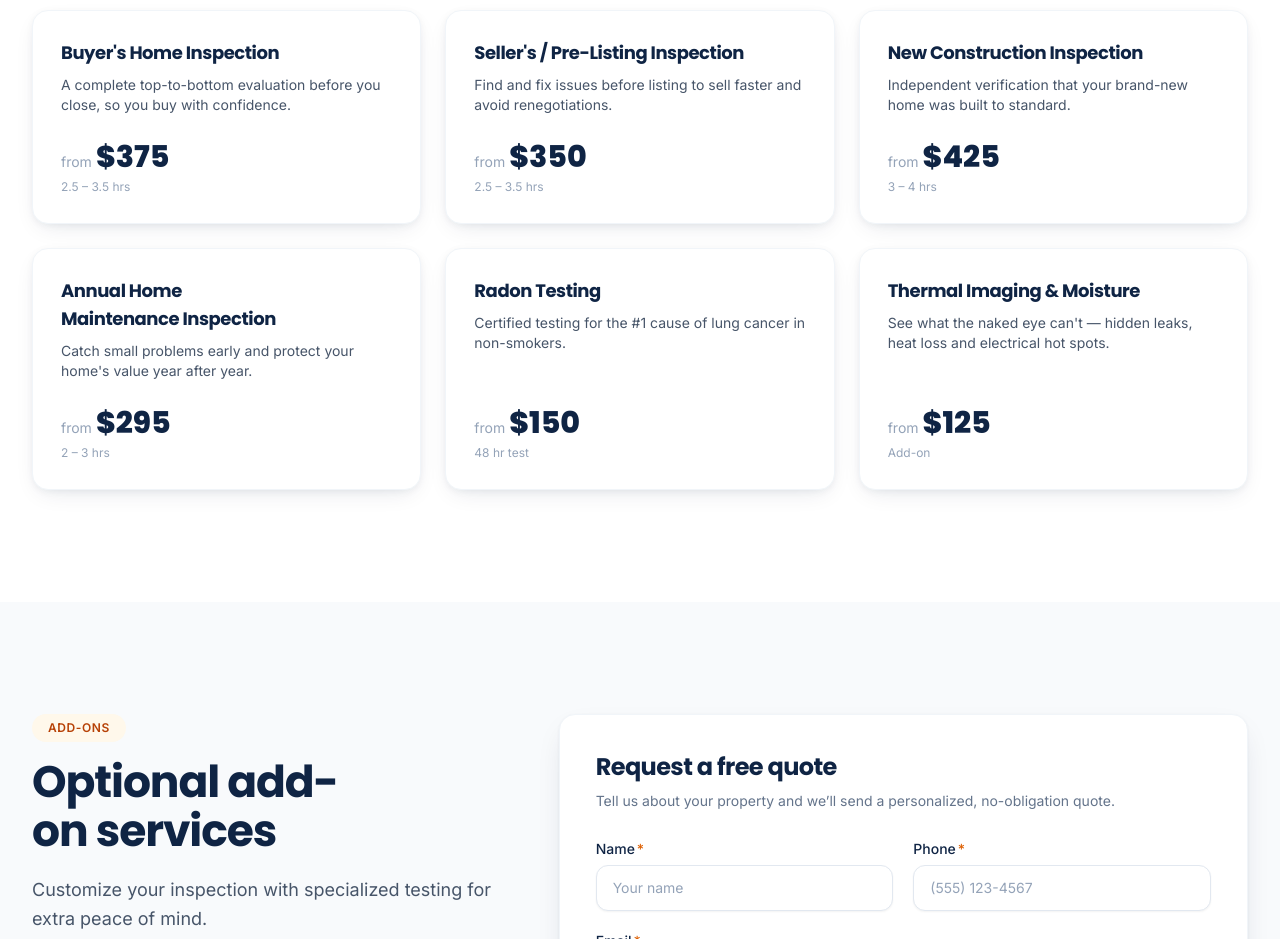
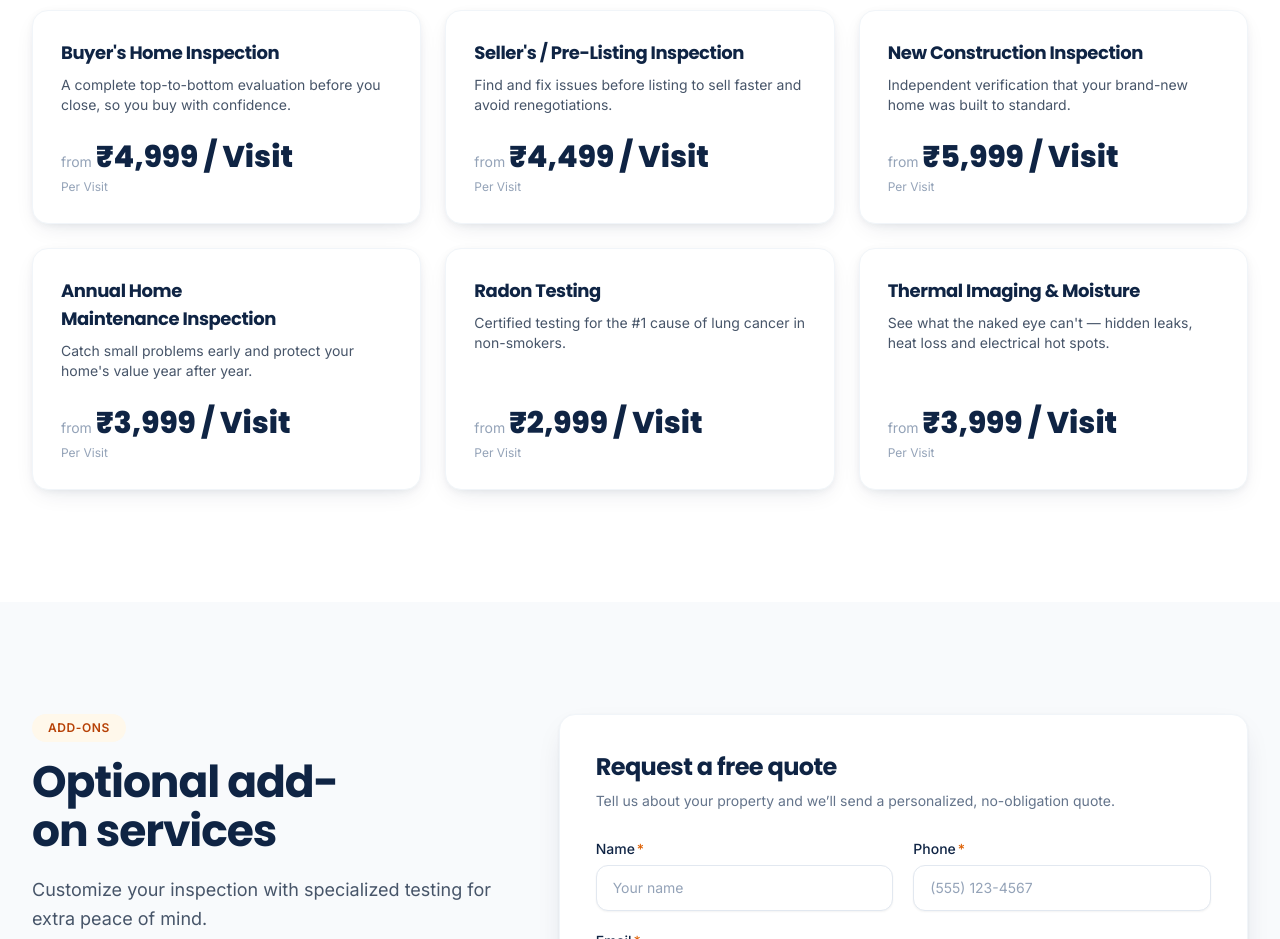
Before and after one commit to saichowdary96/4homeinspections, a Next.js app: page /pricing in a window 1280 px wide. Shown: the part 800-1739 px from the top of the page. Built offline with nearby package versions, Linux system fonts and the light colour scheme.

Commit message:
Update service pricing to INR

```diff
--- a/src/data/services.ts
+++ b/src/data/services.ts
@@ -32,8 +32,8 @@ export const services: Service[] = [
     summary:
       "A complete top-to-bottom evaluation before you close, so you buy with confidence.",
     icon: "Home",
-    priceFrom: "$375",
-    duration: "2.5 – 3.5 hrs",
+    priceFrom: "₹4,999 / Visit",
+    duration: "Per Visit",
     featured: true,
     intro:
       "Buying a home is likely the biggest investment you'll ever make. Our comprehensive buyer's inspection examines every accessible component of the property so you know exactly what you're getting — before you sign. You'll receive a clear, photo-rich report within 24 hours, plus a walkthrough to answer every question.",
@@ -57,8 +57,8 @@ export const services: Service[] = [
     summary:
       "Find and fix issues before listing to sell faster and avoid renegotiations.",
     icon: "Tag",
-    priceFrom: "$350",
-    duration: "2.5 – 3.5 hrs",
+    priceFrom: "₹4,499 / Visit",
+    duration: "Per Visit",
     featured: true,
     intro:
       "A pre-listing inspection puts you in the driver's seat. By identifying issues before your home hits the market, you can make repairs on your own terms, price accurately, and reduce the risk of last-minute buyer renegotiations or deal-killing surprises.",
@@ -78,8 +78,8 @@ export const services: Service[] = [
     summary:
       "Independent verification that your brand-new home was built to standard.",
     icon: "HardHat",
-    priceFrom: "$425",
-    duration: "3 – 4 hrs",
+    priceFrom: "₹5,999 / Visit",
+    duration: "Per Visit",
     featured: true,
     intro:
       "New doesn't always mean flawless. Builders work fast and oversights happen. Our new construction inspection — ideally completed before your final walkthrough — gives you an unbiased, third-party review so the builder addresses defects before you take ownership.",
@@ -99,8 +99,8 @@ export const services: Service[] = [
     summary:
       "Catch small problems early and protect your home's value year after year.",
     icon: "CalendarCheck",
-    priceFrom: "$295",
-    duration: "2 – 3 hrs",
+    priceFrom: "₹3,999 / Visit",
+    duration: "Per Visit",
     intro:
       "Your home is constantly aging. An annual maintenance inspection helps you stay ahead of costly repairs by identifying wear, leaks, safety concerns and deferred maintenance early — when they're small and inexpensive to fix.",
     includes: [
@@ -119,8 +119,8 @@ export const services: Service[] = [
     summary:
       "Certified testing for the #1 cause of lung cancer in non-smokers.",
     icon: "Wind",
-    priceFrom: "$150",
-    duration: "48 hr test",
+    priceFrom: "₹2,999 / Visit",
+    duration: "Per Visit",
     intro:
       "Radon is an invisible, odorless radioactive gas and the leading cause of lung cancer among non-smokers. Our certified continuous radon monitors provide accurate, EPA-protocol testing so you know your home's air is safe to breathe.",
     includes: [
@@ -138,8 +138,8 @@ export const services: Service[] = [
     summary:
       "See what the naked eye can't — hidden leaks, heat loss and electrical hot spots.",
     icon: "Thermometer",
-    priceFrom: "$125",
-    duration: "Add-on",
+    priceFrom: "₹3,999 / Visit",
+    duration: "Per Visit",
     intro:
       "Using professional-grade infrared cameras, we detect issues invisible during a standard visual inspection: moisture intrusion behind walls, missing insulation, overheating electrical components and energy-loss areas — giving you a deeper layer of protection.",
     includes: [
```
